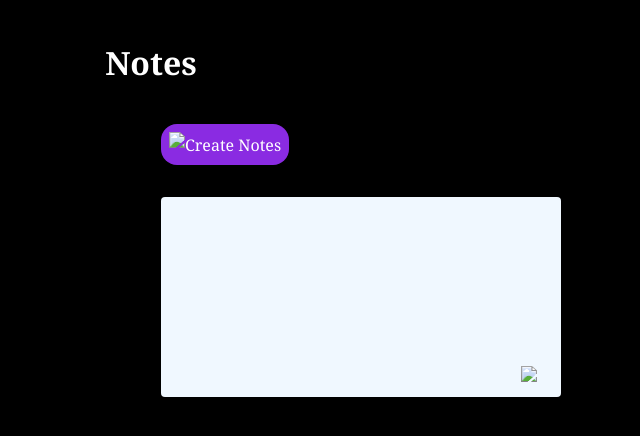
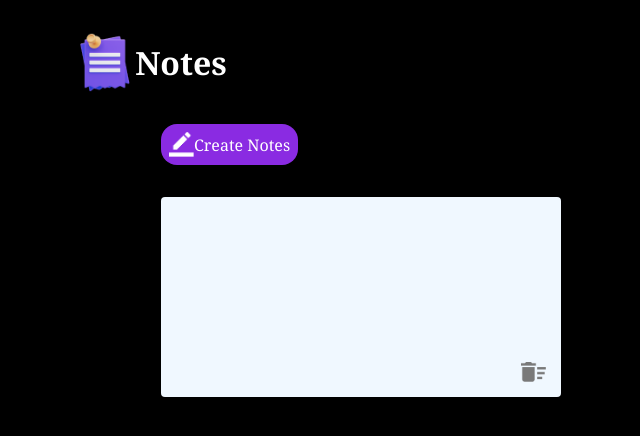
Before and after one commit to aryan21231212/notes, a plain HTML site: page index.html in a window 1280 px wide. Both pictures are taken after a click on the button "Create Notes". Shown: the whole page, without its empty margins (99-739 px from the left). Drawn offline with Linux system fonts and the light colour scheme.

Commit message:
change add

```diff
--- a/index.html
+++ b/index.html
@@ -13,10 +13,10 @@
 <body>
     <div class="main">
         <div class="container">
-            <h1><img src="notes.png" alt="">Notes</h1>
-            <button><img src="edit.png">Create Notes</button>
+            <h1><img src="assets/notes.png" alt="">Notes</h1>
+            <button><img src="assets/edit.png">Create Notes</button>
             <div class="notes-container"></div>
-            <!-- <p contenteditable="true" class="note"><img contenteditable="false" src="delete.png" alt=""></p> -->
+            <!-- <p contenteditable="true" class="note"><img contenteditable="false" src="assets/delete.png" alt=""></p> -->
         </div>
 
     </div>
--- a/index.js
+++ b/index.js
@@ -25,7 +25,7 @@ button.addEventListener('click', () => {
    let img = document.createElement("img");
    newpara.className = "note";
    newpara.setAttribute('contenteditable', 'true');
-   img.src = "delete.png";
+   img.src = "assets/delete.png";
    img.setAttribute("contenteditable", 'false');
    container.appendChild(newpara).appendChild(img);
 
```
